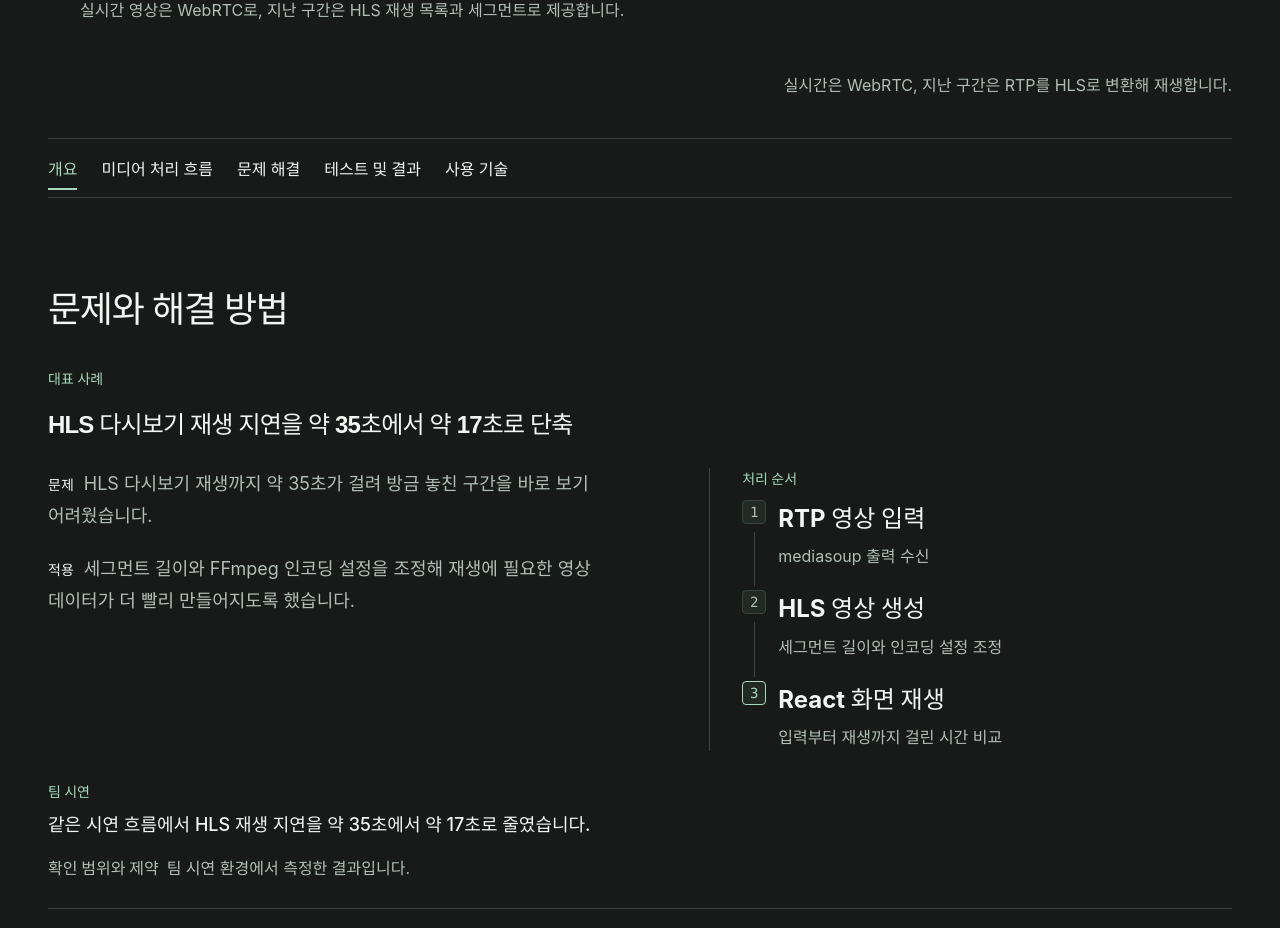
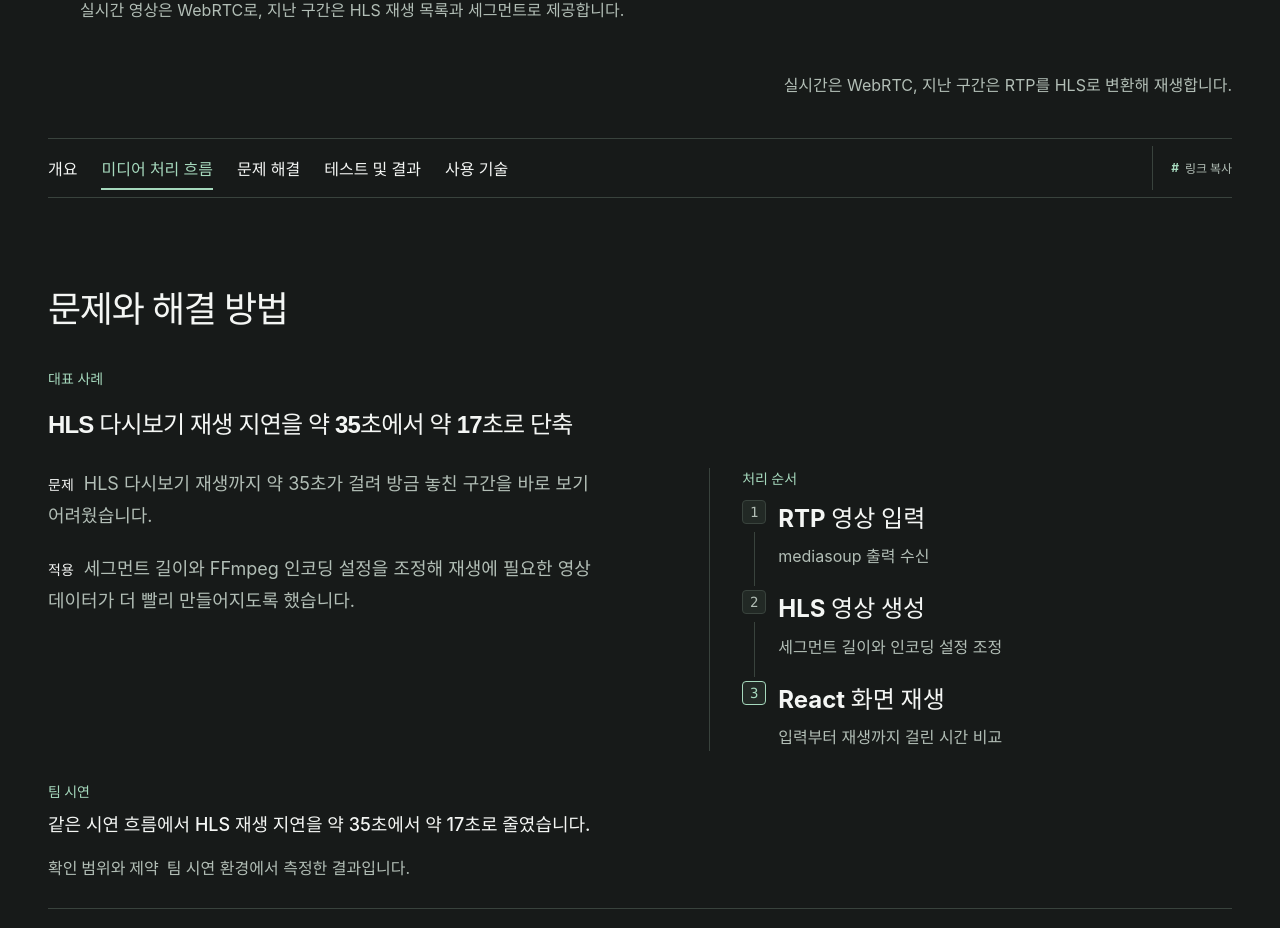
Before and after one commit to ljkhyeong/portfolio, a React (Vite) app: page /projects/webrtc in a window 1280 px wide. Shown: the part 1253-2181 px from the top of the page. Built offline with nearby package versions, Linux system fonts and the light colour scheme; a web font is replaced by a local one.

Commit message:
feat: 프로젝트 상세 섹션 링크 복사 추가

```diff
--- a/src/component/project/CaseSectionNavigation.jsx
+++ b/src/component/project/CaseSectionNavigation.jsx
@@ -1,11 +1,65 @@
 import { useEffect, useRef, useState } from "react"
 import "../../css/CaseSectionNavigation.css"
+
+const copyText = async (value) => {
+    if (navigator.clipboard?.writeText) {
+        try {
+            await navigator.clipboard.writeText(value)
+            return
+        } catch {
+            // 권한이 제한된 브라우저에서는 아래의 선택 영역 복사를 사용한다.
+        }
+    }
+
+    const textArea = document.createElement("textarea")
+    textArea.value = value
+    textArea.setAttribute("readonly", "")
+    textArea.setAttribute("aria-hidden", "true")
+    textArea.style.position = "fixed"
+    textArea.style.opacity = "0"
+    document.body.append(textArea)
+    let copied = false
+
+    try {
+        textArea.select()
+        copied = document.execCommand?.("copy") ?? false
+    } finally {
+        textArea.remove()
+    }
+
+    if (!copied) {
+        throw new Error("링크를 복사하지 못했습니다.")
+    }
+}
 
 const CaseSectionNavigation = ({ sections, label = "상세 섹션 바로가기" }) => {
     const navigationRef = useRef(null)
     const listRef = useRef(null)
+    const copyResetTimerRef = useRef(null)
     const [activeId, setActiveId] = useState(sections[0]?.id)
+    const [copyState, setCopyState] = useState("idle")
     const sectionIds = sections.map((section) => section.id).join(",")
+    const activeLabel = sections.find((section) => section.id === activeId)?.label ?? "현재"
+
+    const showCopyState = (state) => {
+        window.clearTimeout(copyResetTimerRef.current)
+        setCopyState(state)
+        copyResetTimerRef.current = window.setTimeout(() => setCopyState("idle"), 1800)
+    }
+
+    const copyActiveSectionLink = async () => {
+        if (!activeId) return
+
+        const url = new URL(window.location.href)
+        url.hash = activeId
+
+        try {
+            await copyText(url.toString())
+            showCopyState("copied")
+        } catch {
+            showCopyState("failed")
+        }
+    }
 
     useEffect(() => {
         const navigation = navigationRef.current
@@ -16,7 +70,6 @@ const CaseSectionNavigation = ({ sections, label = "상세 섹션 바로가기"
         const originalMargins = targets.map((target) => target.style.scrollMarginTop)
         let observer
         let updateActive
-        let wasAtBottom = false
         const isAtBottom = () =>
             document.documentElement.scrollHeight > window.innerHeight &&
             window.scrollY + window.innerHeight >= document.documentElement.scrollHeight - 2
@@ -31,11 +84,19 @@ const CaseSectionNavigation = ({ sections, label = "상세 섹션 바로가기"
             observer?.disconnect()
 
             updateActive = () => {
+                const navigationBottom = navigation.getBoundingClientRect().bottom
+                const activationOffset = Math.max(
+                    offset,
+                    Math.min(navigationBottom, window.innerHeight * 0.35),
+                )
                 const current = isAtBottom()
                     ? targets.at(-1)
                     : [...targets]
                           .reverse()
-                          .find((target) => target.getBoundingClientRect().top <= offset + 1)
+                          .find(
+                              (target) =>
+                                  target.getBoundingClientRect().top <= activationOffset + 1,
+                          )
                 setActiveId(current?.id ?? targets[0]?.id)
             }
 
@@ -54,18 +115,13 @@ const CaseSectionNavigation = ({ sections, label = "상세 섹션 바로가기"
             typeof ResizeObserver === "undefined" ? null : new ResizeObserver(observeSections)
         resizeObserver?.observe(navigation)
         window.addEventListener("resize", observeSections)
-        const updateAtPageEnd = () => {
-            const atBottom = isAtBottom()
-            if (atBottom || wasAtBottom) updateActive()
-            wasAtBottom = atBottom
-        }
-        window.addEventListener("scroll", updateAtPageEnd, { passive: true })
+        window.addEventListener("scroll", updateActive, { passive: true })
 
         return () => {
             observer?.disconnect()
             resizeObserver?.disconnect()
             window.removeEventListener("resize", observeSections)
-            window.removeEventListener("scroll", updateAtPageEnd)
+            window.removeEventListener("scroll", updateActive)
             targets.forEach((target, index) => {
                 target.style.scrollMarginTop = originalMargins[index]
             })
@@ -92,6 +148,18 @@ const CaseSectionNavigation = ({ sections, label = "상세 섹션 바로가기"
         return () => window.removeEventListener("resize", revealActiveLink)
     }, [activeId])
 
+    useEffect(() => {
+        window.clearTimeout(copyResetTimerRef.current)
+        setCopyState("idle")
+    }, [activeId])
+
+    useEffect(
+        () => () => {
+            window.clearTimeout(copyResetTimerRef.current)
+        },
+        [],
+    )
+
     return (
         <nav className="case-section-nav" aria-label={label} ref={navigationRef}>
             <span className="case-section-nav__label" aria-hidden="true">
@@ -113,6 +181,31 @@ const CaseSectionNavigation = ({ sections, label = "상세 섹션 바로가기"
                     </li>
                 ))}
             </ul>
+            <button
+                className="case-section-nav__copy"
+                type="button"
+                aria-label={`${activeLabel} 섹션 링크 복사`}
+                onClick={copyActiveSectionLink}
+            >
+                <span aria-hidden="true">#</span>
+                {copyState === "copied"
+                    ? "복사됨"
+                    : copyState === "failed"
+                      ? "복사 실패"
+                      : "링크 복사"}
+            </button>
+            <span
+                className="case-section-nav__feedback"
+                role="status"
+                aria-live="polite"
+                aria-atomic="true"
+            >
+                {copyState === "copied"
+                    ? `${activeLabel} 섹션 링크를 복사했습니다.`
+                    : copyState === "failed"
+                      ? "링크를 복사하지 못했습니다. 주소 표시줄에서 복사해 주세요."
+                      : ""}
+            </span>
         </nav>
     )
 }
--- a/src/css/CaseSectionNavigation.css
+++ b/src/css/CaseSectionNavigation.css
@@ -80,6 +80,46 @@
     display: none;
 }
 
+.case-section-nav__copy {
+    display: inline-flex;
+    min-height: 44px;
+    flex: 0 0 auto;
+    align-items: center;
+    gap: 6px;
+    padding: 0 0 0 18px;
+    border: 0;
+    border-left: 1px solid var(--line);
+    background: transparent;
+    color: var(--muted);
+    font: inherit;
+    font-size: 12px;
+    font-weight: 700;
+    cursor: pointer;
+    white-space: nowrap;
+    transition: color 160ms ease;
+}
+
+.case-section-nav__copy > span {
+    color: var(--accent);
+}
+
+.case-section-nav__copy:hover,
+.case-section-nav__copy:focus-visible {
+    color: var(--accent);
+}
+
+.case-section-nav__feedback {
+    position: absolute;
+    width: 1px;
+    height: 1px;
+    padding: 0;
+    overflow: hidden;
+    border: 0;
+    margin: -1px;
+    clip: rect(0, 0, 0, 0);
+    white-space: nowrap;
+}
+
 @media (max-width: 1000px) {
     .case-section-nav ul {
         justify-content: flex-start;
@@ -88,6 +128,10 @@
 
     .case-section-nav__label {
         display: none;
+    }
+
+    .case-section-nav__copy {
+        padding-left: 12px;
     }
 }
 
@@ -117,11 +161,25 @@
     .case-section-nav__short-label {
         display: inline;
     }
+
+    .case-section-nav__copy {
+        width: 44px;
+        justify-content: center;
+        padding: 0;
+        overflow: hidden;
+        color: transparent;
+        font-size: 0;
+    }
+
+    .case-section-nav__copy > span {
+        font-size: 14px;
+    }
 }
 
 @media (prefers-reduced-motion: reduce) {
     .case-section-nav a,
-    .case-section-nav a::after {
+    .case-section-nav a::after,
+    .case-section-nav__copy {
         transition: none;
     }
 }
```
Also changed, not shown: 1 other file (tests, documents, lock files or other folders).
